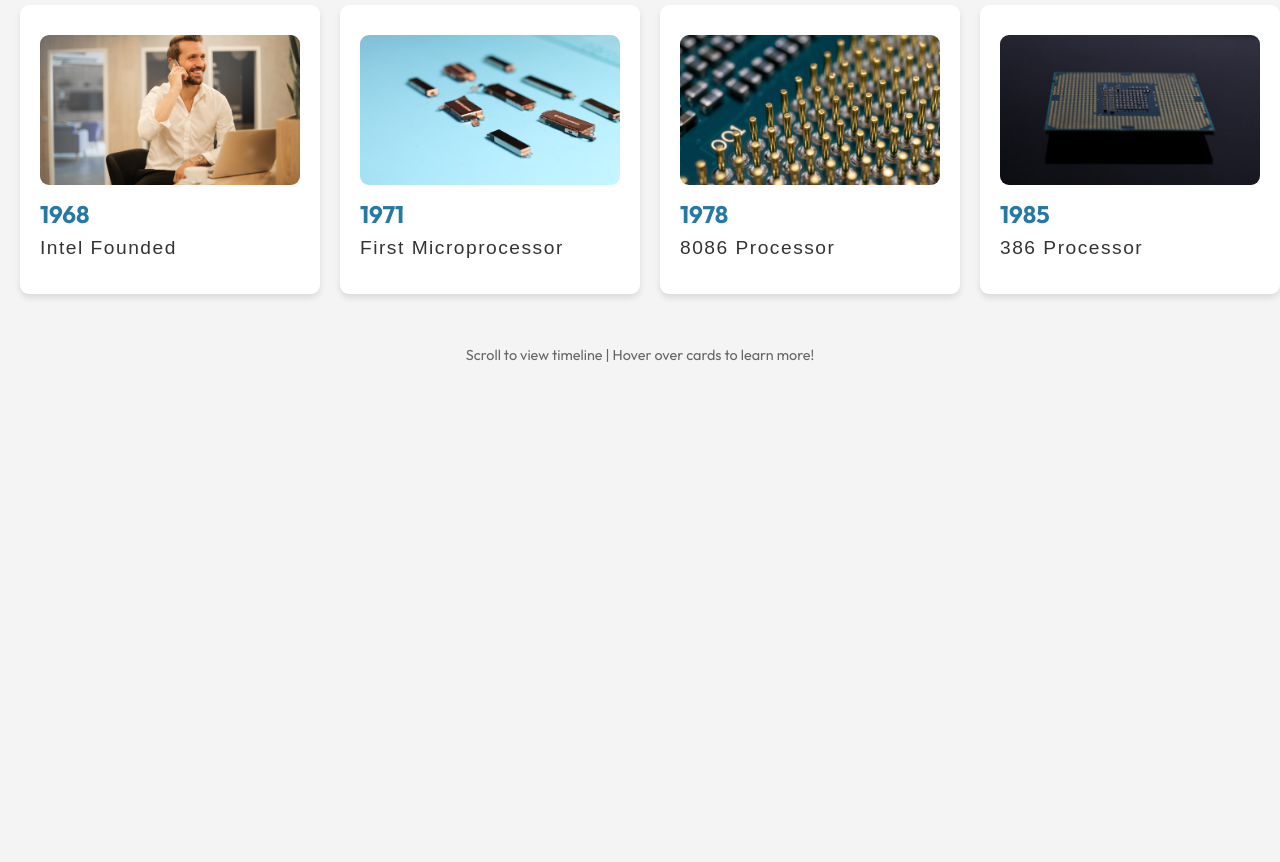
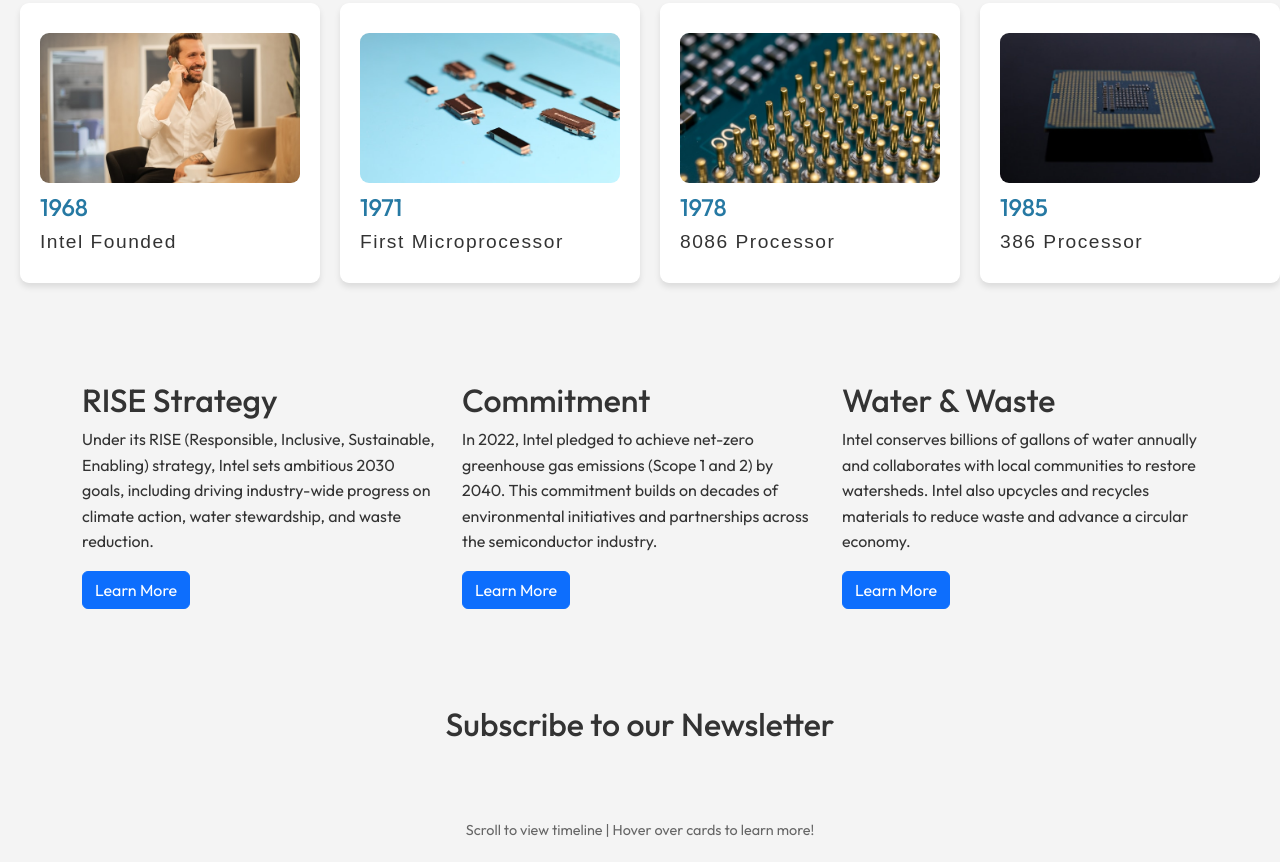
Before and after one commit to pphengdy/03-prj-intel-localization, a plain HTML site: page index.html in a window 1280 px wide. Shown: the part 449-1311 px from the top of the page. Before the commit the page ends 836 px from the top, so only its background shows below. Drawn offline with nearby package versions, Linux system fonts and the light colour scheme; a web font is replaced by a local one.

Commit message:
Add Bootstrap grid layout and content sections to index.html

```diff
--- a/index.html
+++ b/index.html
@@ -4,6 +4,8 @@
   <meta charset="UTF-8" />
   <meta name="viewport" content="width=device-width, initial-scale=1.0">
   <title>Intel: Sustainability Through the Ages</title>
+  <!-- Bootstrap CSS (RTL support included) -->
+  <link href="https://cdn.jsdelivr.net/npm/bootstrap@5.3.0/dist/css/bootstrap.rtl.min.css" rel="stylesheet">
   <link rel="stylesheet" href="style.css">
   <link rel="preconnect" href="https://fonts.googleapis.com">
   <link rel="preconnect" href="https://fonts.gstatic.com" crossorigin>
@@ -138,6 +140,66 @@
       </div>
     </div>
   </section>
+
+
+    <!-- 3-Column Content Section using Bootstrap Grid -->
+  <section class="py-5">
+    <!-- Bootstrap container: centers content and adds responsive padding -->
+    <div class="container">
+      <!-- Row: creates a flexible row for columns -->
+      <div class="row g-4">
+
+        <!-- Column 1: col-12 (full width on mobile) col-md-6 (half width on tablets) col-lg-4 (one-third on desktop) -->
+        <div class="col-12 col-md-6 col-lg-4">
+          <h2>RISE Strategy</h2>
+          <p>
+            Under its RISE (Responsible, Inclusive, Sustainable, Enabling) strategy,
+            Intel sets ambitious 2030 goals, including driving industry-wide
+            progress on climate action, water stewardship, and waste reduction.
+          </p>
+          <!-- Learn More Button using Bootstrap button styling -->
+          <a href="#" class="btn btn-primary">Learn More</a>
+        </div>
+
+        <!-- Column 2: Same responsive classes as Column 1 -->
+        <div class="col-12 col-md-6 col-lg-4">
+          <h2>Commitment</h2>
+          <p>
+            In 2022, Intel pledged to achieve net-zero greenhouse gas emissions
+            (Scope 1 and 2) by 2040. This commitment builds on decades of
+            environmental initiatives and partnerships across the semiconductor
+            industry.
+          </p>
+          <!-- Learn More Button using Bootstrap button styling -->
+          <a href="#" class="btn btn-primary">Learn More</a>
+        </div>
+
+        <!-- Column 3: Same responsive classes as Columns 1 &amp; 2 -->
+        <div class="col-12 col-md-6 col-lg-4">
+          <h2>Water &amp; Waste</h2>
+          <p>
+            Intel conserves billions of gallons of water annually and
+            collaborates with local communities to restore watersheds.
+            Intel also upcycles and recycles materials to reduce waste and
+            advance a circular economy.
+          </p>
+          <!-- Learn More Button using Bootstrap button styling -->
+          <a href="#" class="btn btn-primary">Learn More</a>
+        </div>
+
+      </div>
+    </div>
+  </section>
+
+  <!-- Subscription Form -->
+  <section class="py-5">
+    <div class="container text-center">
+      <h2>Subscribe to our Newsletter</h2>
+      <!-- Add form here -->
+    </div>
+  </section>
+
+
   <footer>
     <p>Scroll to view timeline | Hover over cards to learn more!</p>
   </footer>
```
Also changed, not shown: 1 other file.
